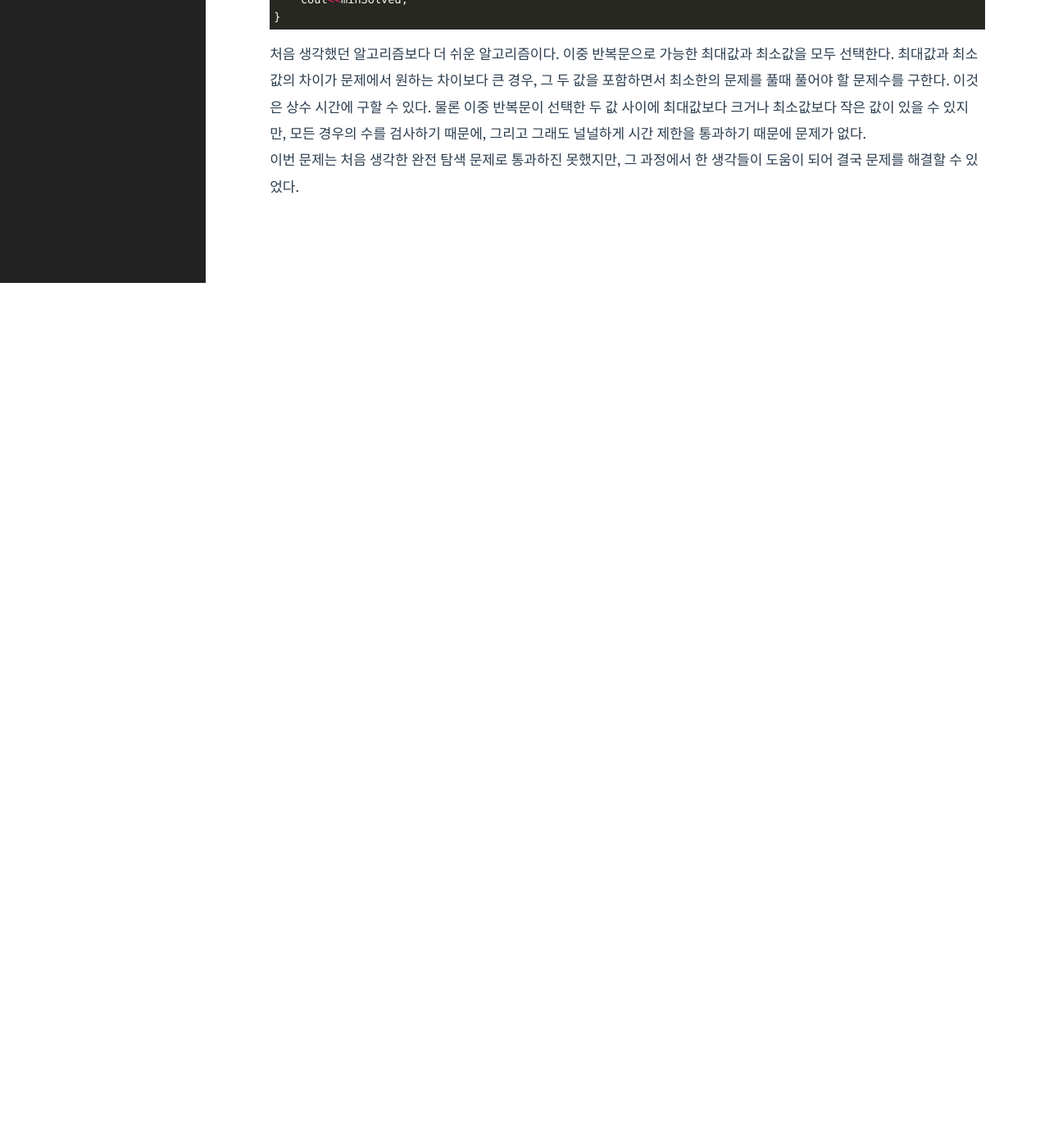
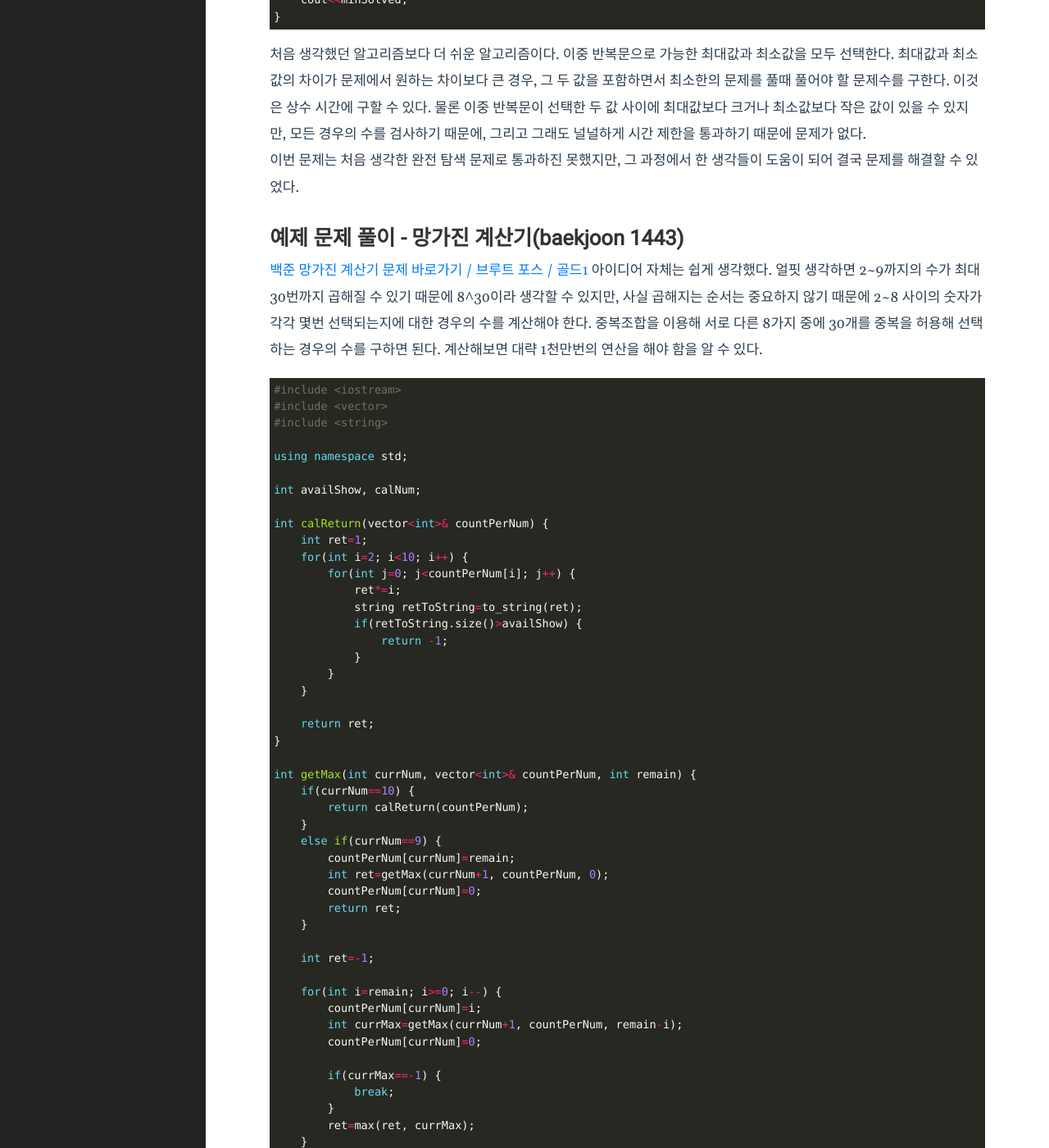
Before and after one commit to RaccHoon/RaccHoon.github.io, a Jekyll site: the page built from _posts/Algorithm/2023-04-09-브루트포스.md, in a window 1280 px wide and 1400 px high, scrolled down 5666 px. Shown: the whole window at 82% size. Built offline with Jekyll 4.4.1, drawn with Linux system fonts in a browser that asks for light colours; before the commit the page ends 6011 px from its top, so only the background shows below that; some of the changed text lies outside the part shown.

Commit message:
patch(algorithm):브루트포스 추가

````diff
--- a/_posts/Algorithm/2023-04-09-브루트포스.md
+++ b/_posts/Algorithm/2023-04-09-브루트포스.md
@@ -232,3 +232,64 @@ int main() {
 ```
 처음 생각했던 알고리즘보다 더 쉬운 알고리즘이다. 이중 반복문으로 가능한 최대값과 최소값을 모두 선택한다. 최대값과 최소값의 차이가 문제에서 원하는 차이보다 큰 경우, 그 두 값을 포함하면서 최소한의 문제를 풀때 풀어야 할 문제수를 구한다. 이것은 상수 시간에 구할 수 있다. 물론 이중 반복문이 선택한 두 값 사이에 최대값보다 크거나 최소값보다 작은 값이 있을 수 있지만, 모든 경우의 수를 검사하기 때문에, 그리고 그래도 널널하게 시간 제한을 통과하기 때문에 문제가 없다.
 이번 문제는 처음 생각한 완전 탐색 문제로 통과하진 못했지만, 그 과정에서 한 생각들이 도움이 되어 결국 문제를 해결할 수 있었다.
+
+## 예제 문제 풀이 - 망가진 계산기(baekjoon 1443)
+[백준 망가진 계산기 문제 바로가기 / 브루트 포스 / 골드1](https://www.acmicpc.net/problem/1443)
+아이디어 자체는 쉽게 생각했다. 얼핏 생각하면 2~9까지의 수가 최대 30번까지 곱해질 수 있기 때문에 8^30이라 생각할 수 있지만, 사실 곱해지는 순서는 중요하지 않기 때문에 2~8 사이의 숫자가 각각 몇번 선택되는지에 대한 경우의 수를 계산해야 한다. 중복조합을 이용해 서로 다른 8가지 중에 30개를 중복을 허용해 선택하는 경우의 수를 구하면 된다. 계산해보면 대략 1천만번의 연산을 해야 함을 알 수 있다.
+``` c++
+#include <iostream>
+#include <vector>
+#include <string>
+
+using namespace std;
+
+int availShow, calNum;
+
+int calReturn(vector<int>& countPerNum) {
+    int ret=1;
+    for(int i=2; i<10; i++) {
+        for(int j=0; j<countPerNum[i]; j++) {
+            ret*=i;
+            string retToString=to_string(ret);
+            if(retToString.size()>availShow) {
+                return -1;
+            }
+        }
+    }
+
+    return ret;
+}
+
+int getMax(int currNum, vector<int>& countPerNum, int remain) {
+    if(currNum==10) {
+        return calReturn(countPerNum);
+    }
+    else if(currNum==9) {
+        countPerNum[currNum]=remain;
+        int ret=getMax(currNum+1, countPerNum, 0);
+        countPerNum[currNum]=0;
+        return ret;
+    }
+
+    int ret=-1;
+
+    for(int i=remain; i>=0; i--) {
+        countPerNum[currNum]=i;
+        int currMax=getMax(currNum+1, countPerNum, remain-i);
+        countPerNum[currNum]=0;
+
+        if(currMax==-1) {
+            break;
+        }
+        ret=max(ret, currMax);
+    }
+    return ret;
+}
+
+int main() {
+    cin>>availShow>>calNum;
+    vector<int> countPerNum(10, 0);
+    cout<<getMax(2, countPerNum, calNum);
+}
+```
+하지만 곱해야 하는 숫자가 선택된 횟수를 이용해서 모두 곱해졌을 때의 결과값을 구하기 위해선 곱셈의 횟수 P만큼 연산을 더 해야 했다. P는 최대 30이기 때문에 1천만*30번의 연산, 즉 약 3억번의 연산을 수행해야 한다. 2초의 시간제한을 통과하기는 애매한 연산횟수지만, 적당히 최적화를 통해 통과할 수 있을 것이라 생각했다. 만일 각각의 숫자를 몇번 곱해야 할지 결정하는 중에 결과값이 -1이 나왔다면, 이미 표현할 수 있는 자릿수를 초과한 것이고, 반복문이 진행되며 앞으로 나오는 모든 경우가 현재 결과값보다 큰 값이 나올 수 밖에 없기 때문에 결과값이 -1이 나오는 순간 반복문을 종료시켰다. 이를 통해 통과를 받을 수 있었다.
````
